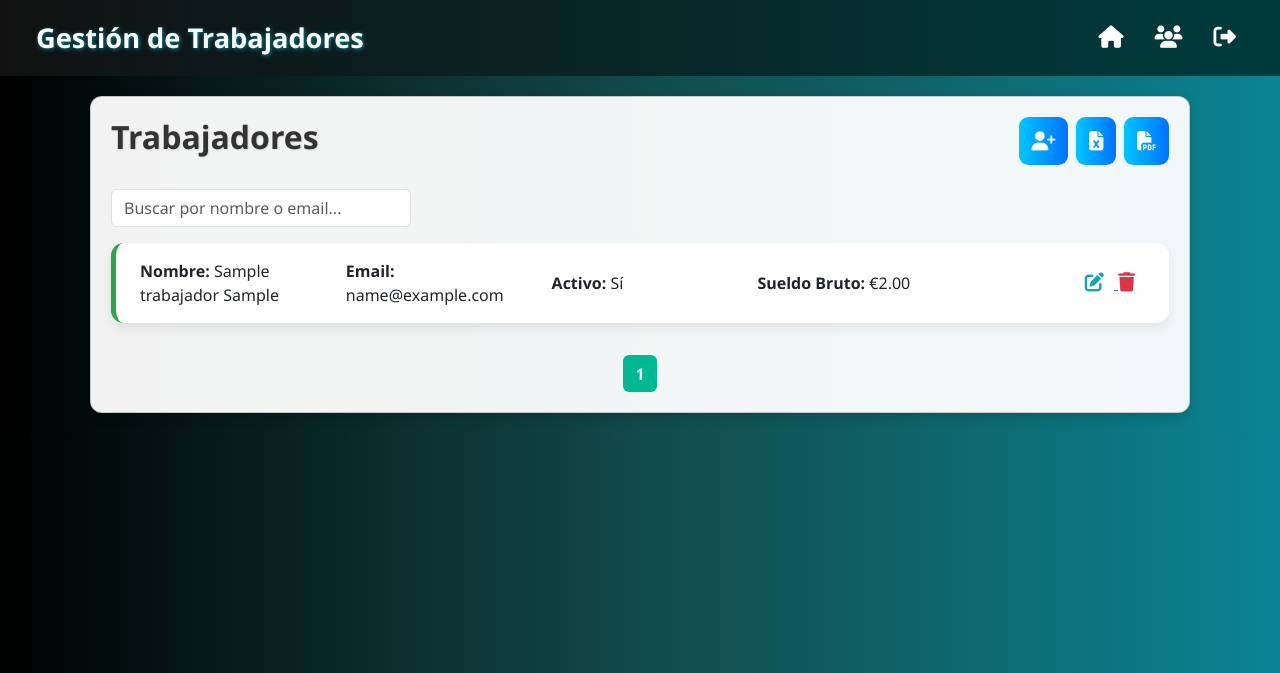
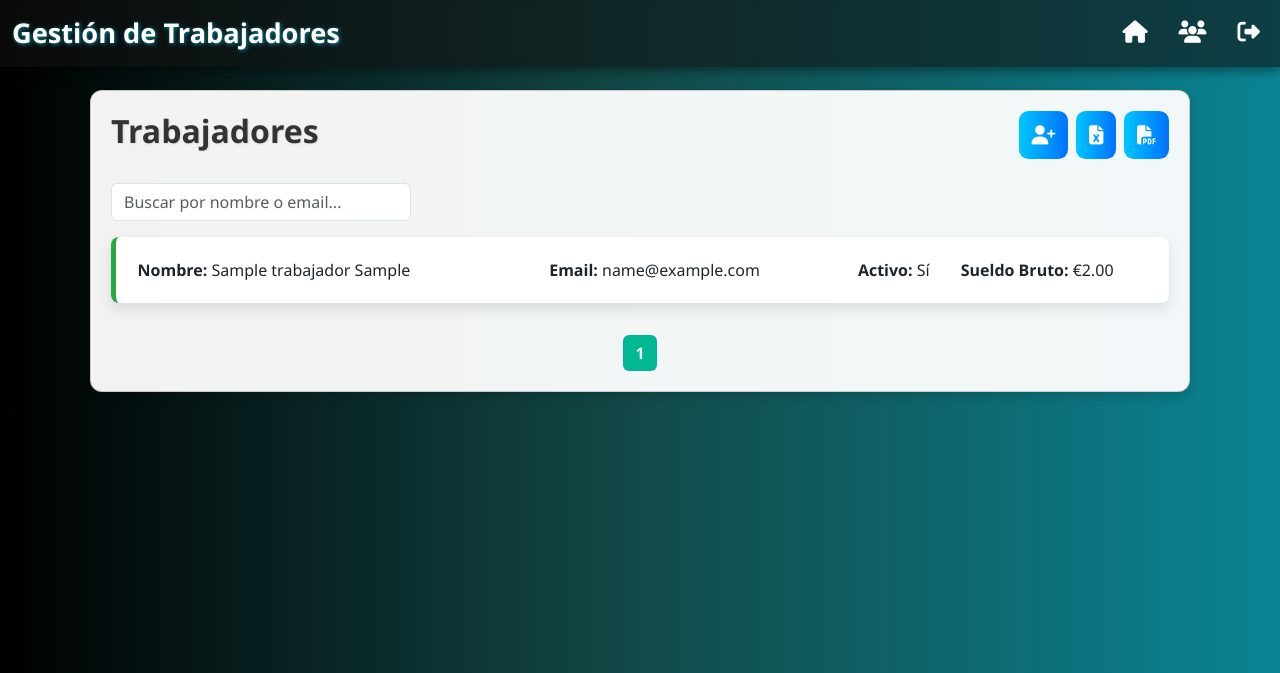
Before and after one commit to efasoft/trabajadores, a Django app: page /listar/ in a window 1280 px wide. Shown: the top 673 px of the page. Run offline with Django 5.2, Linux system fonts and the light colour scheme; a user stored in the database is signed in; tables that the repository leaves empty hold one stand-in row (values such as "Sample post"); some libraries are stand-ins or nearby versions.

Commit message:
Trabajadores - APP Trabajadores - Lista - Ancho individual de campos

```diff
--- a/templates/base.html
+++ b/templates/base.html
@@ -16,17 +16,24 @@
 
   <!-- Estilos personalizados -->
   <link rel="stylesheet" href="{% static 'css/styles.css' %}">
+
   <style>
     body {
       margin: 0;
+      padding-top: 70px; /* espacio para navbar fija */
       font-family: 'Segoe UI', sans-serif;
       background: linear-gradient(90deg, #000000, #124a49, #0a8494);
     }
 
     .navbar-custom {
-      background-color: #111;
-      background: linear-gradient(to right, #111, #003c3c);
-      padding: 0.8rem 1.5rem;
+      background-color: rgba(17, 17, 17, 0.6);
+      backdrop-filter: blur(4px);
+      position: fixed;
+      width: 100%;
+      top: 0;
+      left: 0;
+      z-index: 1000;
+      box-shadow: 0 4px 10px rgba(0, 0, 0, 0.4);
     }
 
     .navbar-brand {
@@ -89,22 +96,34 @@
     <div class="collapse navbar-collapse justify-content-end" id="navbarNav">
       <ul class="navbar-nav align-items-center">
         <li class="nav-item">
-          <a class="nav-link" href="{% url 'home' %}" data-bs-toggle="tooltip" data-bs-placement="bottom" title="Inicio">
-            <i class="fas fa-house nav-icon"></i>
-          </a>
-        </li>
-        <li class="nav-item">
-          <a class="nav-link" href="{% url 'trabajadores:listar' %}" data-bs-toggle="tooltip" data-bs-placement="bottom" title="Trabajadores">
-            <i class="fas fa-users nav-icon"></i>
-          </a>
+          {% if user.is_authenticated %}
+            <a class="nav-link" href="{% url 'home' %}" data-bs-toggle="tooltip" title="Inicio">
+              <i class="fas fa-house nav-icon"></i>
+            </a>
+          {% else %}
+            <a class="nav-link" href="#" onclick="mostrarAlertaAcceso()" data-bs-toggle="tooltip" title="Inicio">
+              <i class="fas fa-house nav-icon"></i>
+            </a>
+          {% endif %}
         </li>
         <li class="nav-item">
           {% if user.is_authenticated %}
-            <a class="nav-link" href="#" onclick="confirmarCerrarSesion()" data-bs-toggle="tooltip" data-bs-placement="bottom" title="Cerrar sesión">
+            <a class="nav-link" href="{% url 'trabajadores:listar' %}" data-bs-toggle="tooltip" title="Trabajadores">
+              <i class="fas fa-users nav-icon"></i>
+            </a>
+          {% else %}
+            <a class="nav-link" href="#" onclick="mostrarAlertaAcceso()" data-bs-toggle="tooltip" title="Trabajadores">
+              <i class="fas fa-users nav-icon"></i>
+            </a>
+          {% endif %}
+        </li>
+        <li class="nav-item">
+          {% if user.is_authenticated %}
+            <a class="nav-link" href="#" onclick="confirmarCerrarSesion()" data-bs-toggle="tooltip" title="Cerrar sesión">
               <i class="fas fa-sign-out-alt nav-icon"></i>
             </a>
           {% else %}
-            <a class="nav-link" href="{% url 'usuarios:login' %}" data-bs-toggle="tooltip" data-bs-placement="bottom" title="Iniciar sesión">
+            <a class="nav-link" href="{% url 'usuarios:login' %}" data-bs-toggle="tooltip" title="Iniciar sesión">
               <i class="fas fa-sign-in-alt nav-icon"></i>
             </a>
           {% endif %}
@@ -138,6 +157,15 @@
     });
   }
 
+  function mostrarAlertaAcceso() {
+    Swal.fire({
+      icon: 'warning',
+      title: 'Acceso restringido',
+      text: 'Primero debes iniciar sesión para acceder a esta sección.',
+      confirmButtonColor: '#0a8494'
+    });
+  }
+
   // Inicializar tooltips de Bootstrap
   document.addEventListener("DOMContentLoaded", function () {
     const tooltipTriggerList = [].slice.call(document.querySelectorAll('[data-bs-toggle="tooltip"]'));
--- a/trabajadores/templates/trabajadores/lista.html
+++ b/trabajadores/templates/trabajadores/lista.html
@@ -41,30 +41,59 @@
     background: white;
     border-left: 5px solid #28a745;
     padding: 1rem 1.5rem;
-    border-radius: 0.8rem;
-    box-shadow: 0 5px 12px rgba(0, 0, 0, 0.08);
+    border-radius: 0.5rem;
+    box-shadow: 0 6px 14px rgba(0, 0, 0, 0.1);
     transition: all 0.3s ease;
+    position: relative;
+
   }
 
   .card-trabajador:hover {
     transform: scale(1.01);
-    box-shadow: 0 8px 16px rgba(0, 0, 0, 0.15);
+    box-shadow: 0 10px 20px rgba(0, 0, 0, 0.25);
   }
 
-  .card-trabajador .row {
-    align-items: center;
+  .card-trabajador .row > div {
+    padding: 0.3rem 0.6rem;
+  }
+
+  .col-nombre { width: 40%; }
+  .col-email { width: 30%; }
+  .col-activo { width: 10%; }
+  .col-sueldo { width: 20%; }
+
+  .acciones {
+    position: absolute;
+    top: 0.8rem;
+    right: 0.8rem;
+    background: rgba(255, 255, 255, 0.1);
+    backdrop-filter: blur(6px);
+    padding: 0.4rem 0.6rem;
+    border-radius: 0.6rem;
+    box-shadow: 0 6px 18px rgba(0, 0, 0, 0.25);
+    display: flex;
+    gap: 0.5rem;
+    z-index: 10;
+    opacity: 0;
+    transition: opacity 0.3s ease;
+  }
+
+  .card-trabajador:hover .acciones {
+    opacity: 1;
   }
 
   .acciones i {
-    font-size: 1.2rem;
-    margin-right: 10px;
+    font-size: 0.9rem;
     cursor: pointer;
-    transition: 0.3s;
+    transition: transform 0.05s ease;
   }
 
-  .acciones i.fa-edit { color: #17a2b8; }
-  .acciones i.fa-trash { color: #dc3545; }
-  .acciones i:hover { transform: scale(1.2); }
+  .acciones i:hover {
+    transform: scale(0.9);
+  }
+
+  .fa-edit { color: #17a2b8; }
+  .fa-trash { color: #dc3545; }
 
   .pagination {
     margin-top: 2rem;
@@ -90,7 +119,6 @@
   .pagination .active {
     background-color: #00b894;
   }
-
 </style>
 
 <div class="card">
@@ -117,22 +145,19 @@
     {% for t in trabajadores %}
       <div class="card-trabajador" data-nombre="{{ t.nombres|lower }} {{ t.apellidos|lower }}" data-email="{{ t.email|lower }}">
         <div class="row">
-        <div class="col-md"><strong>Nombre:</strong> {{ t.nombres }} {{ t.apellidos }}</div>
-        <div class="col-md"><strong>Email:</strong> {{ t.email }}</div>
-        <div class="col-md"><strong>Activo:</strong> {{ t.activo|yesno:"Sí,No" }}</div>
-        <div class="col-md"><strong>Sueldo Bruto:</strong> €{{ t.sueldo_bruto }}</div>
-        <div class="col-md acciones text-end">
-          <a href="{% url 'trabajadores:editar' t.id %}" title="Editar">
-            <i class="fas fa-edit" data-bs-toggle="tooltip"></i>
-          </a>
-          <i class="fas fa-trash" onclick="confirmDel({{ t.id }})" title="Eliminar" data-bs-toggle="tooltip"></i>
+          <div class="col-nombre"><strong>Nombre:</strong> {{ t.nombres }} {{ t.apellidos }}</div>
+          <div class="col-email"><strong>Email:</strong> {{ t.email }}</div>
+          <div class="col-activo"><strong>Activo:</strong> {{ t.activo|yesno:"Sí,No" }}</div>
+          <div class="col-sueldo"><strong>Sueldo Bruto:</strong> €{{ t.sueldo_bruto }}</div>
         </div>
+        <div class="acciones">
+          <a href="{% url 'trabajadores:editar' t.id %}" title="Editar"><i class="fas fa-edit"></i></a>
+          <i class="fas fa-trash" onclick="confirmDel({{ t.id }})" title="Eliminar"></i>
         </div>
       </div>
     {% endfor %}
   </div>
 
-  <!-- Pagination -->
   <div class="pagination" id="paginacion"></div>
 </div>
 
@@ -148,13 +173,11 @@ function confirmDel(id) {
   }).then(r => { if (r.isConfirmed) window.location.href = '/eliminar/' + id + '/'; });
 }
 
-// Init Tooltips
 document.addEventListener("DOMContentLoaded", function () {
   const tooltipTriggerList = [].slice.call(document.querySelectorAll('[data-bs-toggle="tooltip"]'));
   tooltipTriggerList.map(el => new bootstrap.Tooltip(el));
 });
 
-// Búsqueda en vivo + paginación
 document.addEventListener("DOMContentLoaded", () => {
   const searchInput = document.getElementById("searchInput");
   const container = document.getElementById("trabajadoresContainer");
@@ -207,60 +230,6 @@ document.addEventListener("DOMContentLoaded", () => {
 </script>
 
 <script>
-  function confirmarVerPdf() {
-    Swal.fire({
-      title: '¿Desea ver reporte_trabajadores.pdf?',
-      text: "Puedes visualizarlo o descargarlo ahora.",
-      icon: 'question',
-      showCancelButton: true,
-      confirmButtonText: 'Ver',
-      cancelButtonText: 'Descargar',
-      reverseButtons: true
-    }).then((result) => {
-      if (result.isConfirmed) {
-        // Abrir en nueva pestaña
-        window.open('/exportar/pdf/?q=' + getBusquedaActual(), '_blank');
-      } else if (result.dismiss === Swal.DismissReason.cancel) {
-        // Forzar descarga
-        const a = document.createElement('a');
-        a.href = '/exportar/pdf/?q=' + getBusquedaActual() + '&descargar=1';
-        a.download = 'reporte_trabajadores.pdf';
-        a.click();
-      }
-    });
-  }
-
-  function confirmarPDF() {
-  Swal.fire({
-    title: '¿Desea ver el reporte?',
-    text: "Puede verlo en el navegador o descargarlo.",
-    icon: 'question',
-    showCancelButton: true,
-    confirmButtonText: 'Ver',
-    cancelButtonText: 'Descargar',
-    reverseButtons: true
-  }).then((result) => {
-      if (result.isConfirmed) {
-        // Abrir en nueva pestaña
-        window.open('/exportar/pdf/?q=' + getBusquedaActual(), '_blank');
-      } else if (result.dismiss === Swal.DismissReason.cancel) {
-        // Forzar descarga
-        const a = document.createElement('a');
-        a.href = '/exportar/pdf/?q=' + getBusquedaActual() + '&descargar=1';
-        a.download = 'reporte_trabajadores.pdf';
-        a.click();
-      }
-    });
-  }
-
-  function getBusquedaActual() {
-    const input = document.getElementById('searchInput');
-    return input ? encodeURIComponent(input.value.trim()) : '';
-  }
-
-  </script>
-
-<script>
 document.getElementById("btnExportPDF").addEventListener("click", function () {
   const filtro = document.getElementById("searchInput").value;
   Swal.fire({
@@ -274,9 +243,7 @@ document.addEventListener("DOMContentLoaded", () => {
     window.open(url, '_blank');
   });
 });
-  </script>
 
-<script>
 document.getElementById("confirmExportExcel").addEventListener("click", function () {
   const filtro = document.getElementById("searchInput").value;
   Swal.fire({
@@ -291,23 +258,4 @@ document.addEventListener("DOMContentLoaded", () => {
   });
 });
 </script>
-
-<script>
-  document.getElementById("btnExportExcel").addEventListener("click", function () {
-    const filtro = document.getElementById("searchInput").value;
-    Swal.fire({
-      title: '¿Desea ver reporte_trabajadores.csv?',
-      showCancelButton: true,
-      confirmButtonText: 'Ver ahora',
-      cancelButtonText: 'Descargar',
-      icon: 'question'
-    }).then((result) => {
-      const url = `/exportar/excel/?q=${encodeURIComponent(filtro)}&descargar=${result.isConfirmed ? 0 : 1}`;
-      window.open(url, '_blank');
-    });
-  });
-  </script>
-
-
-
 {% endblock %}
```
Also changed, not shown: static/css/styles.css (+0 -52 lines), usuarios/templates/usuarios/login.html (+48 -3 lines), 1 other file. Lines whose indentation alone changed are shown as unchanged.
